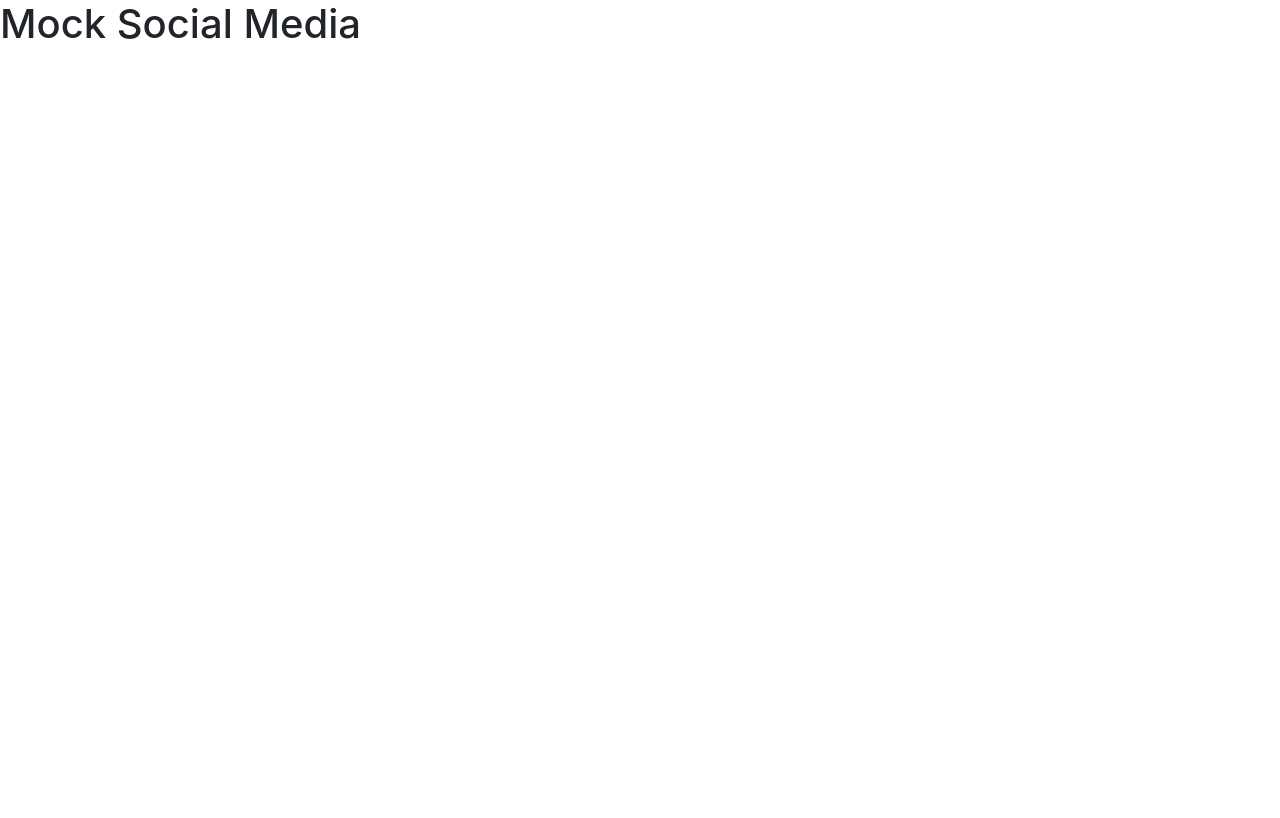
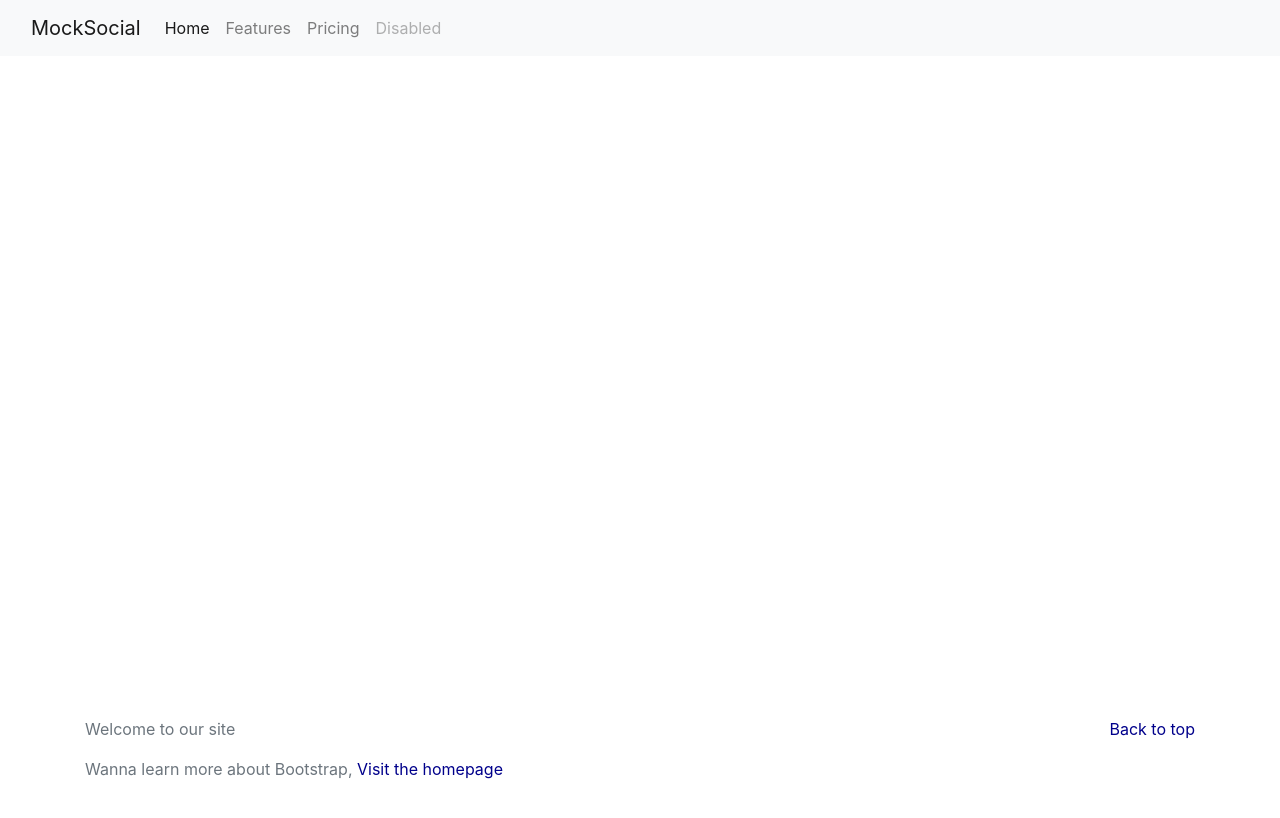
Before and after one commit to Alekh777/social-media-app, a website: page src/public/index.html in a window 1280 px wide. Shown: the top 818 px of the page. Drawn offline with nearby package versions, Linux system fonts and the light colour scheme.

Commit message:
Add footer and navbar :

```diff
--- /dev/null
+++ b/src/public/app/common.css
@@ -0,0 +1,24 @@
+#navbar {
+    position: sticky;
+    top: 0px;
+}
+
+#footer {
+    padding: 0.2rem;
+    position: sticky;
+    bottom: 0px;
+    background-color: var(--bs-gray-100);
+}
+
+#content{
+    height: 2000px;
+}
+
+.float-right{
+    float: right;
+}
+
+a{
+    text-decoration: none;
+    color: darkblue;
+}
--- a/src/public/app/social-common.js
+++ b/src/public/app/social-common.js
@@ -1,3 +1,4 @@
 $(()=>{
-    $('#navbar').load('/navbar.html')
+    $('#navbar').load('/components/navbar.html')
+    $('#footer').load('/components/footer.html')
 })
--- /dev/null
+++ b/src/public/components/footer.html
@@ -0,0 +1,9 @@
+<footer class="text-muted">
+    <div class="container">
+        <p class="float-right">
+            <a href="#">Back to top</a>
+        </p>
+        <p>Welcome to our site</p>
+        <p>Wanna learn more about Bootstrap, <a href="https://getbootstrap.com/">Visit the homepage</a></p>
+    </div>
+</footer>
--- a/src/public/components/navbar.html
+++ b/src/public/components/navbar.html
@@ -1,6 +1,6 @@
 <nav class="navbar navbar-expand-lg navbar-light bg-light">
     <div class="container-fluid">
-      <a class="navbar-brand" href="#">Navbar</a>
+      <a class="navbar-brand" href="#">MockSocial</a>
       <button class="navbar-toggler" type="button" data-bs-toggle="collapse" data-bs-target="#navbarNav" aria-controls="navbarNav" aria-expanded="false" aria-label="Toggle navigation">
         <span class="navbar-toggler-icon"></span>
       </button>
--- a/src/public/index.html
+++ b/src/public/index.html
@@ -5,14 +5,20 @@
     <meta http-equiv="X-UA-Compatible" content="IE=edge">
     <meta name="viewport" content="width=device-width, initial-scale=1.0">
     <title>Document</title>
+    <!-- Third party libraries -->
     <link rel="stylesheet" href="./css/bootstrap.css">
+    <script defer src="./js/jquery-3.6.0.js"></script>
+    <script defer src="./js/popper.js"></script>
+    <script defer src="./js/bootstrap.js"></script>
+
+    <!-- Our app code -->
+    <link rel="stylesheet" href="./app/common.css">
+    <script defer src="./app/social-common.js"></script>
 </head>
 <body>
     <div id="navbar"></div>
-    <h1>Mock Social Media</h1>
-    <script defer src="./js/jquery-3.6.0.js"></script>
-    <script defer src="./js/popper.js"></script>
-    <script defer src="./js/bootstrap.js"></script>
-    <script defer src="./js/social-common.js"></script>
+    <div id="content"></div>
+    <div id="footer"></div>
+
 </body>
 </html>
```
